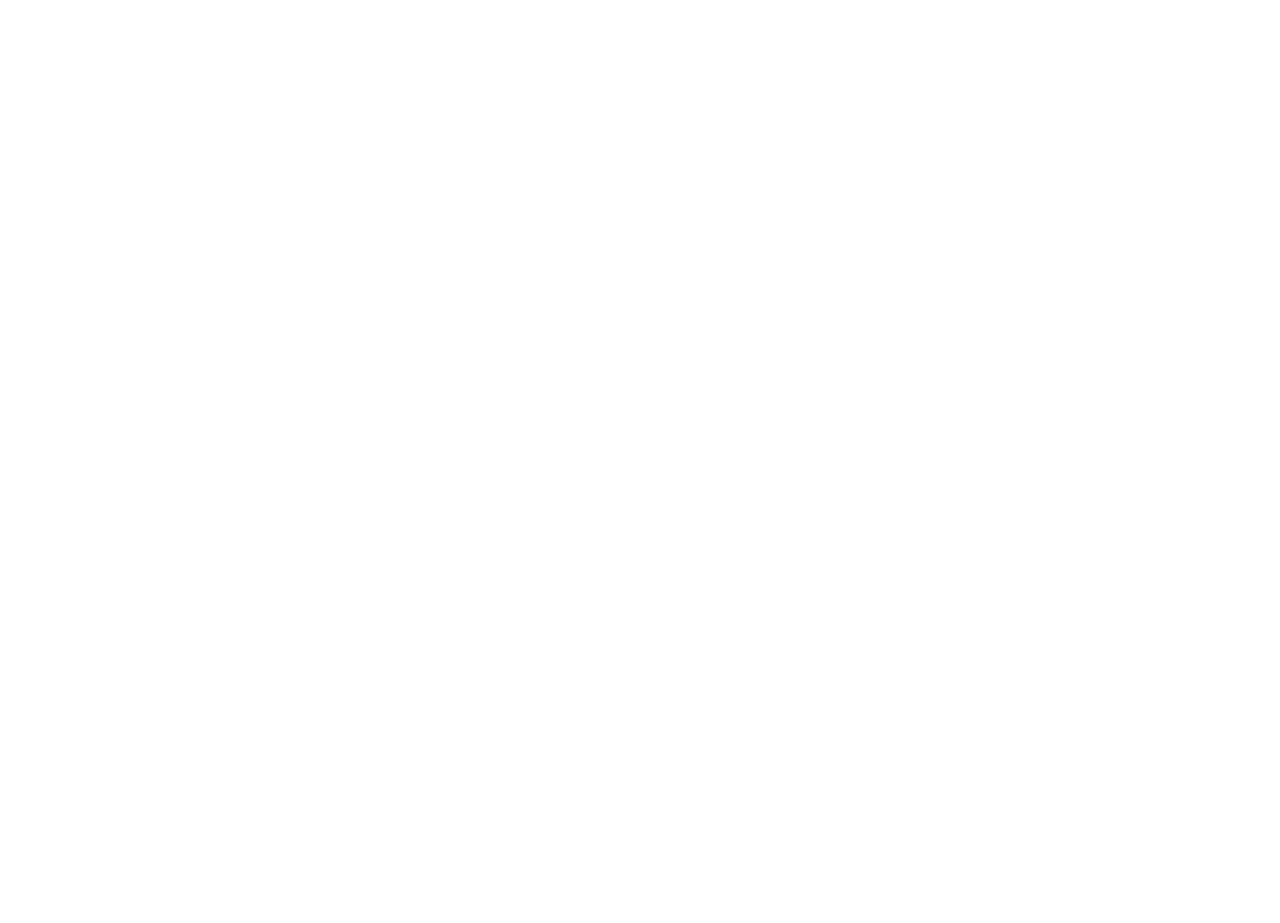
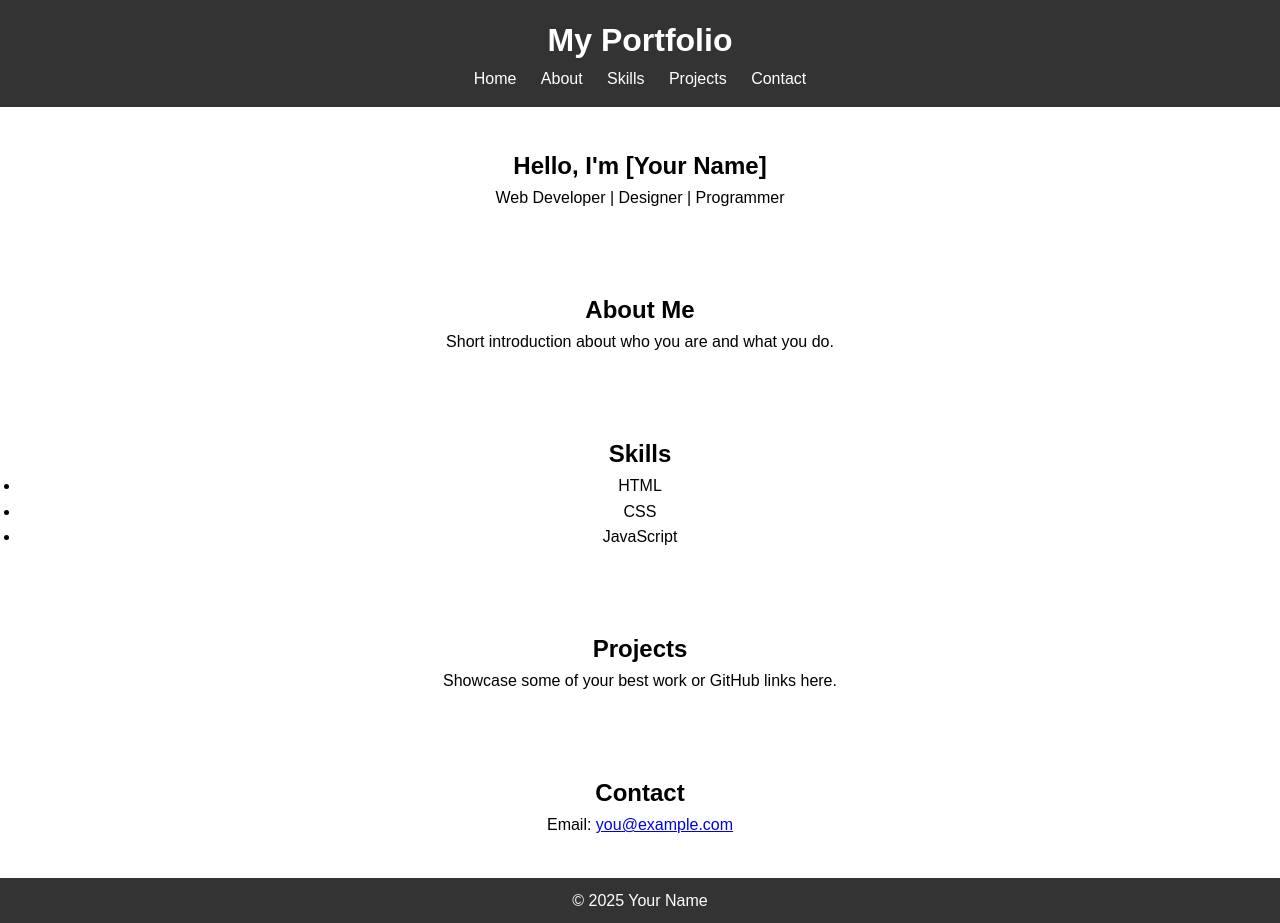
Before and after one commit to eeyomirs/testing, a plain HTML site: page index.html in a window 1280 px wide. Before the commit the page ends 800 px from the top, so only its background shows below. Drawn offline with Linux system fonts and the light colour scheme.

Commit message:
new updated changes

```diff
--- a/index.html
+++ b/index.html
@@ -3,9 +3,61 @@
 <head>
     <meta charset="UTF-8">
     <meta name="viewport" content="width=device-width, initial-scale=1.0">
-    <title>Document</title>
+    <title>My Portfolio</title>
+    <link rel="stylesheet" href="style.css">
 </head>
 <body>
-    <h1></h1>
+
+    <!-- Header / Navbar -->
+    <header>
+        <h1>My Portfolio</h1>
+        <nav>
+            <a href="#home">Home</a>
+            <a href="#about">About</a>
+            <a href="#skills">Skills</a>
+            <a href="#projects">Projects</a>
+            <a href="#contact">Contact</a>
+        </nav>
+    </header>
+
+    <!-- Home Section -->
+    <section id="home">
+        <h2>Hello, I'm [Your Name]</h2>
+        <p>Web Developer | Designer | Programmer</p>
+    </section>
+
+    <!-- About Section -->
+    <section id="about">
+        <h2>About Me</h2>
+        <p>Short introduction about who you are and what you do.</p>
+    </section>
+
+    <!-- Skills Section -->
+    <section id="skills">
+        <h2>Skills</h2>
+        <ul>
+            <li>HTML</li>
+            <li>CSS</li>
+            <li>JavaScript</li>
+        </ul>
+    </section>
+
+    <!-- Projects Section -->
+    <section id="projects">
+        <h2>Projects</h2>
+        <p>Showcase some of your best work or GitHub links here.</p>
+    </section>
+
+    <!-- Contact Section -->
+    <section id="contact">
+        <h2>Contact</h2>
+        <p>Email: <a href="mailto:you@example.com">you@example.com</a></p>
+    </section>
+
+    <!-- Footer -->
+    <footer>
+        <p>© 2025 Your Name</p>
+    </footer>
+
 </body>
 </html>
--- /dev/null
+++ b/style.css
@@ -0,0 +1,44 @@
+* {
+    margin: 0;
+    padding: 0;
+    box-sizing: border-box;
+}
+
+body {
+    font-family: Arial, sans-serif;
+    line-height: 1.6;
+}
+
+header {
+    background: #333;
+    color: #fff;
+    padding: 15px;
+    text-align: center;
+}
+
+nav a {
+    color: white;
+    margin: 0 10px;
+    text-decoration: none;
+}
+
+section {
+    padding: 40px 20px;
+    text-align: center;
+}
+
+footer {
+    background: #333;
+    color: white;
+    text-align: center;
+    padding: 10px;
+}
+
+/* Responsive */
+@media (max-width: 768px) {
+    nav {
+        display: flex;
+        flex-direction: column;
+        gap: 10px;
+    }
+}
```
